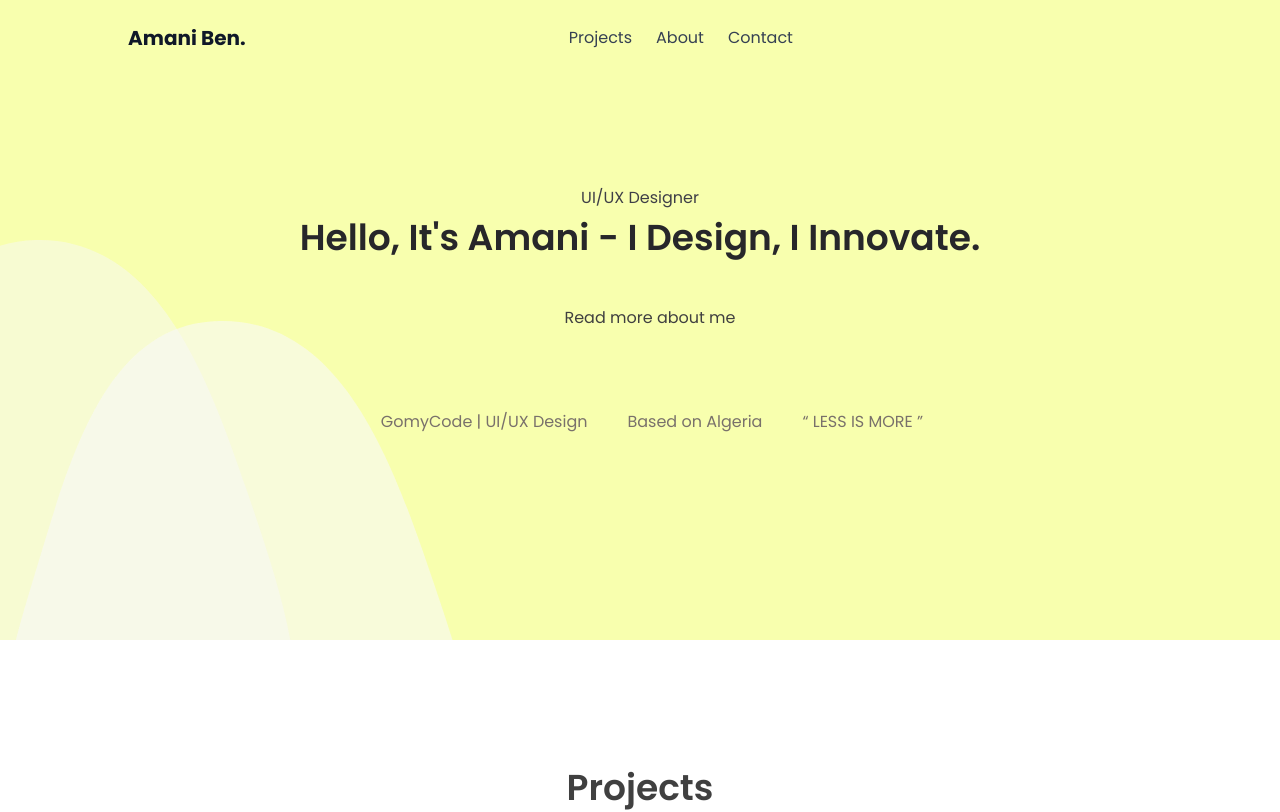
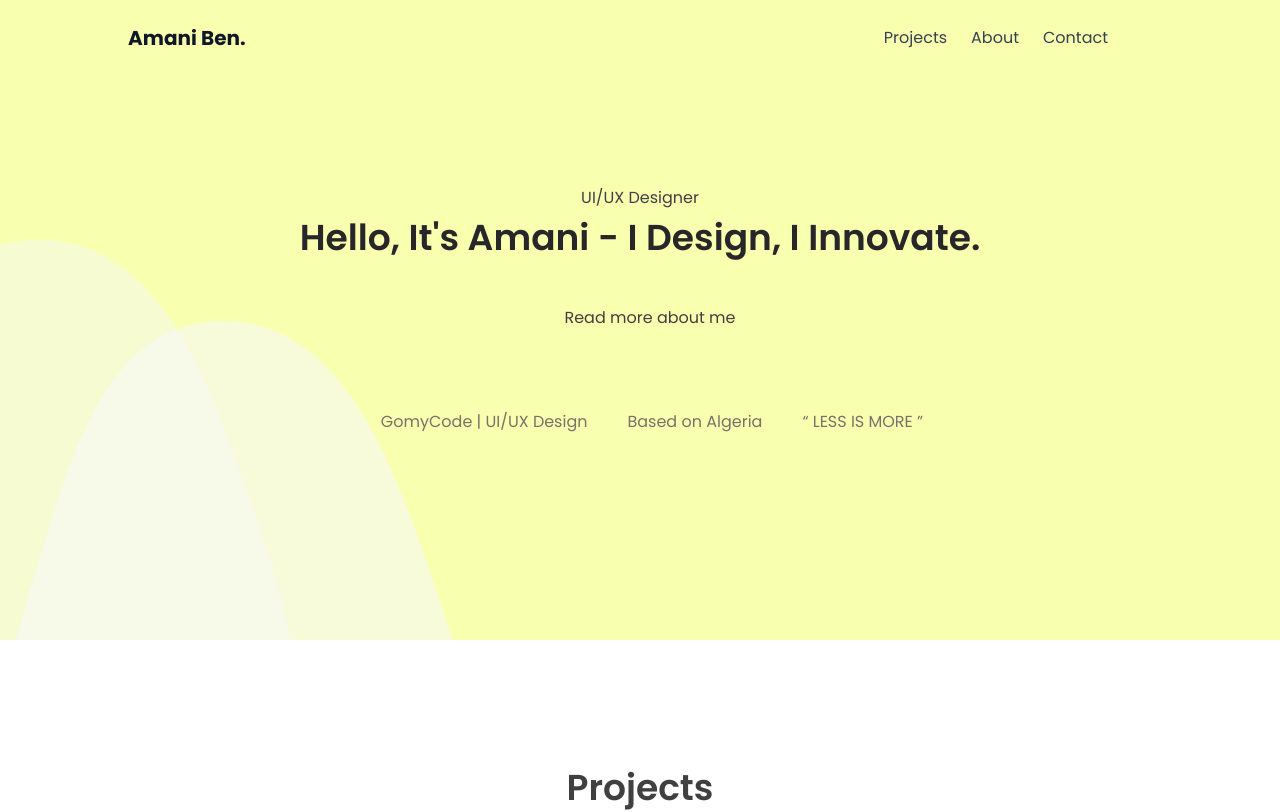
Before and after one commit to souhaib-benbouzid/amani-benbouzid, a Next.js app: page / in a window 1280 px wide. Shown: the top 812 px of the page. Built offline with nearby package versions, Linux system fonts and the light colour scheme; some icons are missing.

Commit message:
fix: move nav items to right

```diff
--- a/src/components/Navbar.tsx
+++ b/src/components/Navbar.tsx
@@ -57,7 +57,7 @@ export const Navbar = () => {
           Amani Ben.
         </Link>
 
-        <nav className="hidden md:flex space-x-6">
+        <nav className="hidden ml-auto lg:mr-6 md:flex space-x-6">
           {navItems.map((item) => (
             <Link
               key={item.name}
@@ -71,7 +71,7 @@ export const Navbar = () => {
 
         <span>
           <button
-            className="mr-4 rounded transition-colors text-gray-700 dark:text-gray-300 cursor-pointer"
+            className="mr-4 lg:mr-0 rounded transition-colors text-gray-700 dark:text-gray-300 cursor-pointer flex justify-center items-center"
             onClick={() => setIsDark(!isDark)}
             aria-label="Toggle dark mode"
           >
```
